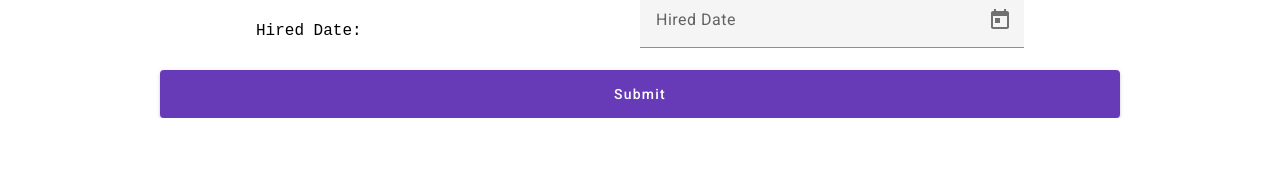
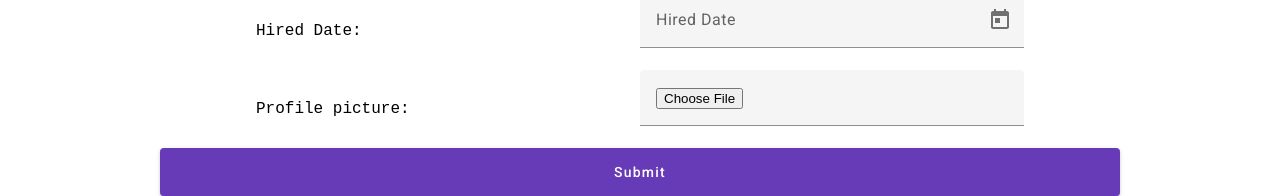
Before and after one commit to keerthikmr/Dot-net-EmployeeAPI, an Angular app in the folder AngularApp/: page /employees/add in a window 1280 px wide. Shown: the part 712-908 px from the top of the page. Before the commit the page ends 830 px from the top, so only its background shows below. Built offline with nearby package versions, Linux system fonts and the light colour scheme; no server answers.

Commit message:
Add form field for file input (profile pic)

```diff
--- a/AngularApp/src/app/emp-add-form/emp-add-form.component.css
+++ b/AngularApp/src/app/emp-add-form/emp-add-form.component.css
@@ -46,3 +46,7 @@
     padding: 1rem;;
     text-align: center;
 }
+
+input[type='file'] {
+    color: transparent;
+}
--- a/AngularApp/src/app/emp-add-form/emp-add-form.component.html
+++ b/AngularApp/src/app/emp-add-form/emp-add-form.component.html
@@ -85,5 +85,17 @@
             <mat-datepicker #hiredPicker></mat-datepicker>
         </mat-form-field>
     </div>
+
+    <div class="field-div">
+        <span class="field-title">
+            Profile picture:
+        </span>
+        <mat-form-field class="form-field">
+            <input matInput formControlName="file_input" id="file-input" hidden type="text" >
+
+            <input type="file" id="file-input" accept="image"  />
+        </mat-form-field>
+    </div>
+
     <button mat-raised-button class="emp-submit-btn" color="accent" type="submit" color="primary" >Submit</button>
   </form>
--- a/AngularApp/src/app/emp-add-form/emp-add-form.component.ts
+++ b/AngularApp/src/app/emp-add-form/emp-add-form.component.ts
@@ -37,7 +37,8 @@ export class EmpAddFormComponent implements OnInit {
       title: ['', Validators.required],
       hired_date: ['', Validators.required],
       salary_modifier: ['', Validators.required],
-      sal_operation: ['', Validators.required]
+      sal_operation: ['', Validators.required],
+      file_input: ['']
     });
 
     this.http.get('http://localhost:8000' + '/get_all_titles').subscribe(data => {
@@ -83,4 +84,8 @@ export class EmpAddFormComponent implements OnInit {
         });
     }
   }
+
+  openPicInput() {
+    document.getElementById("file-input")!.click();
+  }
 }
--- a/AngularApp/src/app/emp-display/emp-display.component.ts
+++ b/AngularApp/src/app/emp-display/emp-display.component.ts
@@ -107,7 +107,7 @@ export class EmpDisplayComponent {
 
     this.http.get(this.API_URL + '/get_all_employees').subscribe(data => {
       this.employees = data;
-      console.log(this.employees)
+
       this.prepareData();
       this.setData();
     });
```
